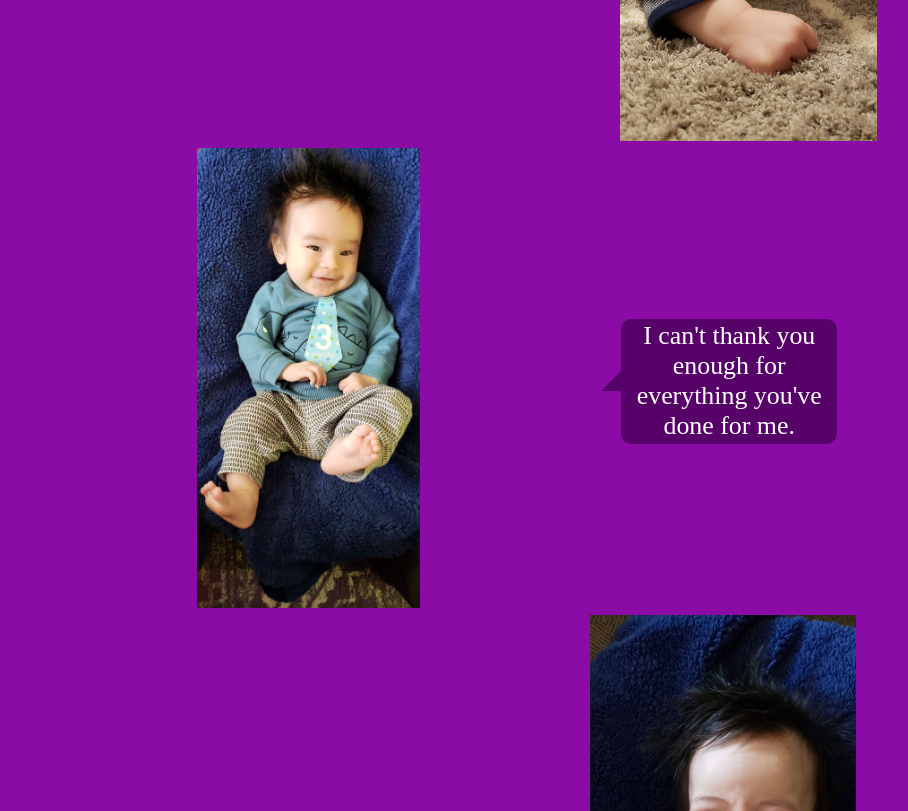
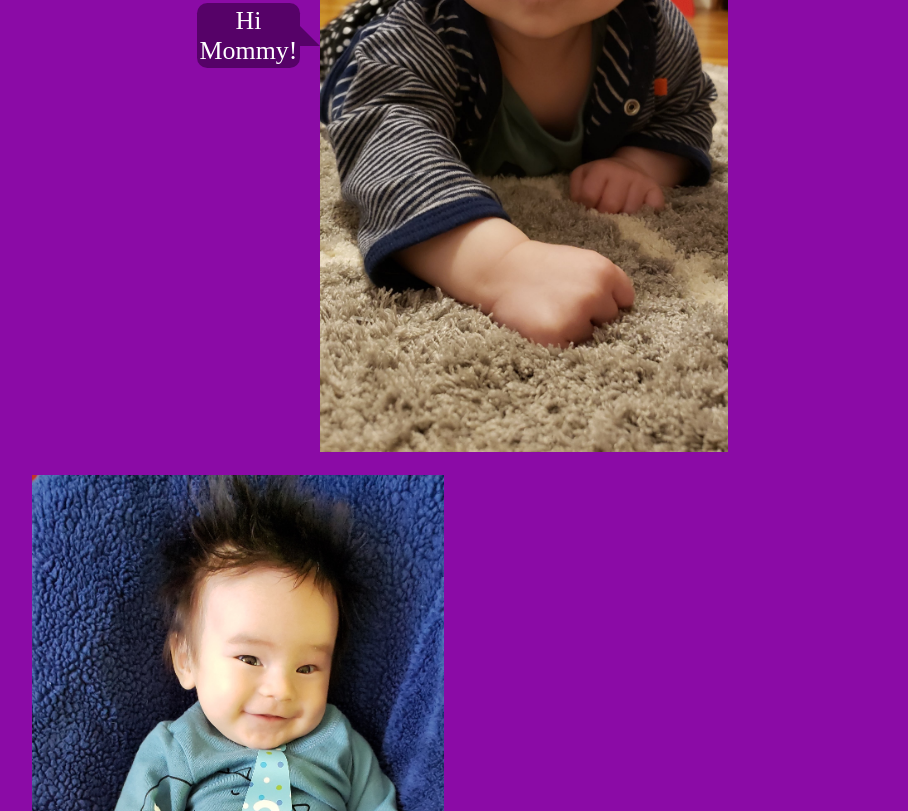
Before and after one commit to KaraLams-Mothers-Day/KaraLams-Mothers-Day.github.io, a plain HTML site: page index.html in a window 1280 px wide. Shown: the part 462-1273 px from the top of the page, without its empty margins (123-1031 px from the left). Drawn offline with Linux system fonts and the light colour scheme.

Commit message:
adjusted positions

```diff
--- a/css/main.css
+++ b/css/main.css
@@ -16,6 +16,7 @@ header {
     color: #560268;
     font-size:3.14159265358rem;
     margin-bottom: 1rem;
+    text-align: center;
 }
 
 main {
@@ -28,7 +29,8 @@ main {
 
 footer {
     color: #8000a0;
-    position: absolute;
+    background-color: transparent;
+    position: relative;
     bottom:0;
     right:0;
 }
@@ -36,8 +38,9 @@ footer {
 .message--container {
     display: flex;
     flex-direction: row;
-    justify-content: space-between;
+    /* justify-content: center; */
     align-items: center;
+    margin-bottom: 1rem;
 }
 
 .message--text {
@@ -45,12 +48,20 @@ footer {
 }
 
 .Escher-Crawling--img {
-    width: 30%;
+    width: 50%;
     height: auto;
     object-fit: contain;
-    margin-left: 25vw;
+    padding-left: 20px;
+    /* margin-left: 25vw; */
 }
 
+.Escher-Smurk--img {
+    width: 50%;
+    height: auto;
+    object-fit: contain;
+    /* padding-left: 30vw; */
+    margin-left: 12.1318vw;
+}
 .speech-bubble-1 {
     position: relative;
     margin-left: 25vw;
@@ -78,12 +89,13 @@ footer {
 
 .speech-bubble-2 {
 	position: relative;
-	margin-right: 25vw;
+	/* margin-right: 20px; */
 	background: #560268;
     border-radius: .4em;
     padding: .1em;
     text-align: center;
     color: white;
+    margin-right: 10px;
 }
 
 .speech-bubble-2:after {
--- a/index.html
+++ b/index.html
@@ -1,5 +1,6 @@
 <!DOCTYPE html>
 <html lang="en">
+
 <head>
     <meta charset="UTF-8">
     <meta name="viewport" content="width=device-width, initial-scale=1.0">
@@ -7,6 +8,7 @@
     <title>Kara Lam's Mother's Day Website!</title>
     <link rel="stylesheet" href="css/main.css">
 </head>
+
 <body>
     <header>
         <p>Happy Mother's Day!</p>
@@ -26,8 +28,8 @@
         </div>
         <div class="message--container">
             <div>
-            <figure class="Escher-Crawling--contain">
-                <img class="Escher-Crawling--img" src="images/Escher-Smurk.jpeg" alt="Smurk">
+                <figure class="Escher-Smurk--contain">
+                    <img class="Escher-Smurk--img" src="images/Escher-Smurk.jpeg" alt="Smurk">
                 </figure>
             </div>
             <div class="message--text">
@@ -54,4 +56,5 @@
         <p>Your feet can't hurt me</p>
     </footer>
 </body>
+
 </html>
```
Lines whose indentation alone changed are shown as unchanged.
